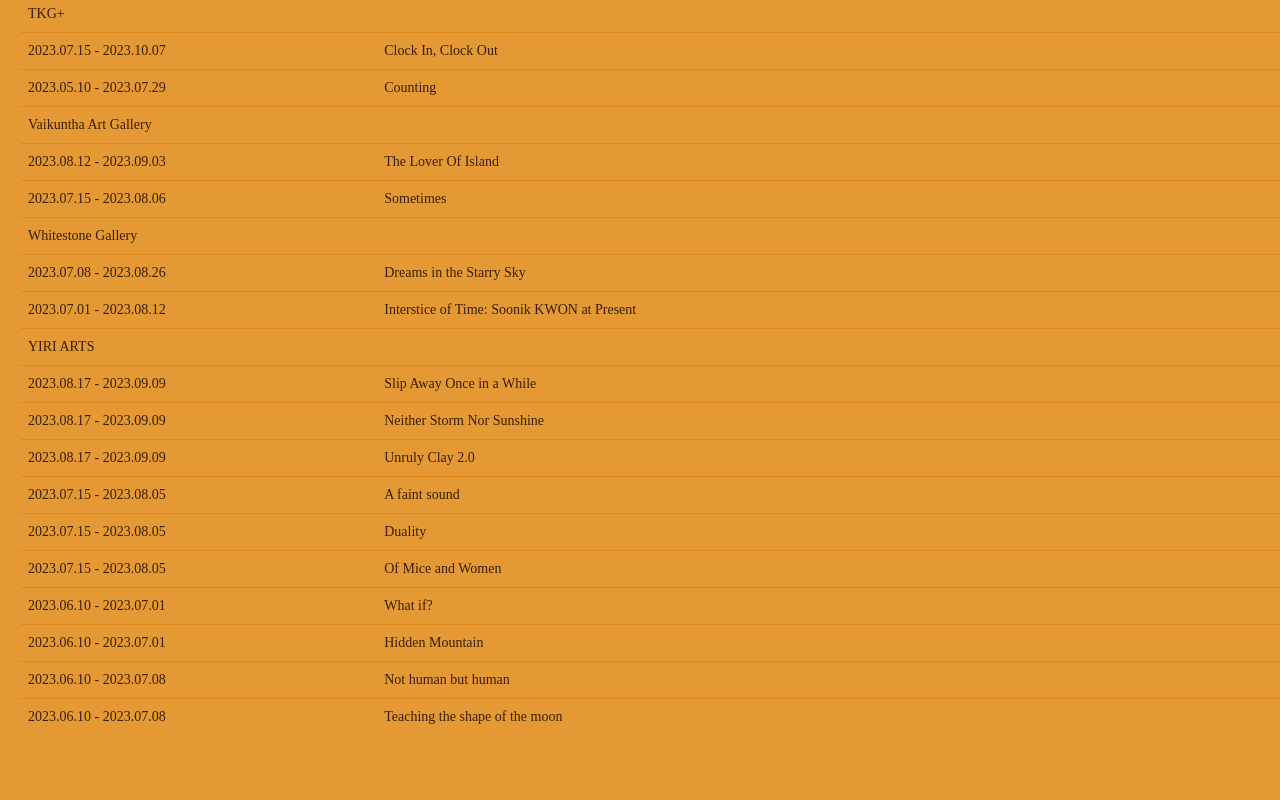
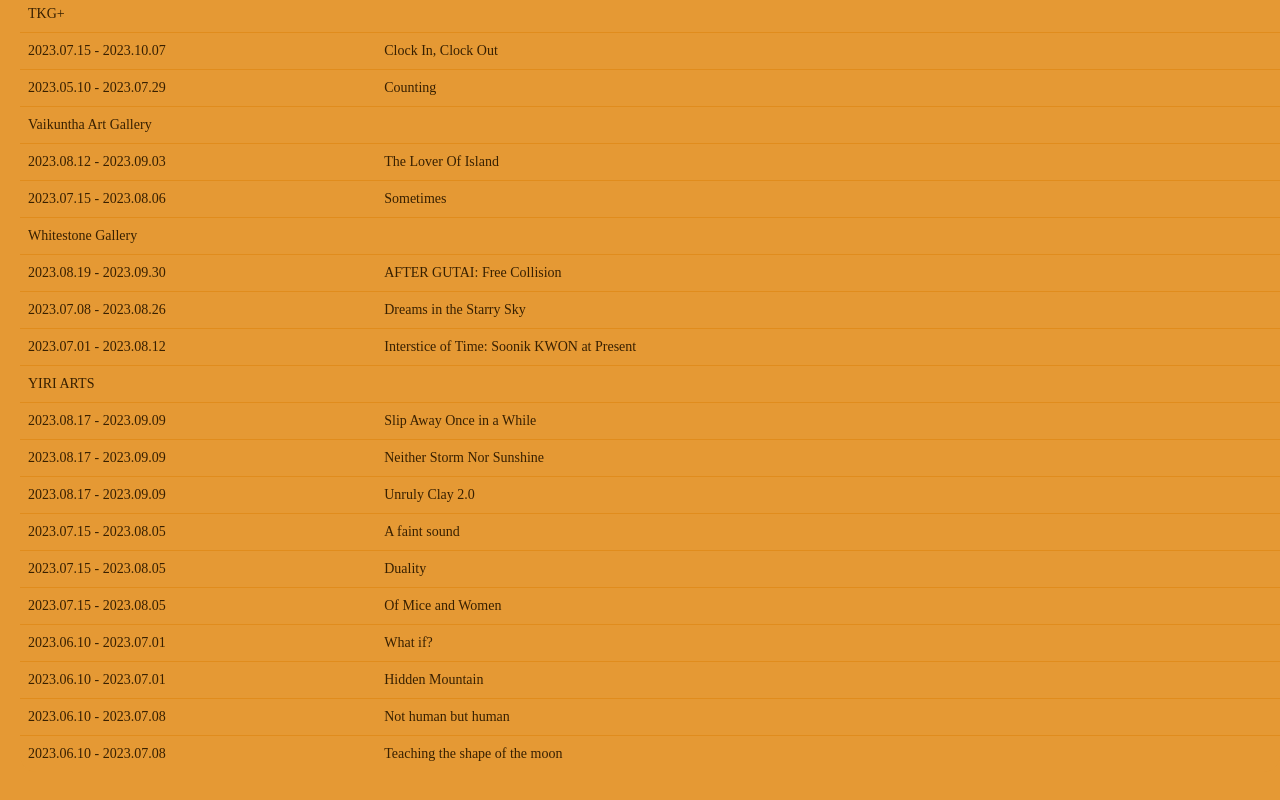
Before and after one commit to tjHsu/gallery-map, a Next.js app: page /events in a window 1280 px wide. Shown: the part 4434-5234 px from the top of the page. Built offline with nearby package versions, Linux system fonts and the light colour scheme; a web font is replaced by a local one.

Commit message:
Update Constants.ts

```diff
--- a/src/constants/Constants.ts
+++ b/src/constants/Constants.ts
@@ -2714,6 +2714,11 @@ export const GALLERIES = [
     website: "https://www.whitestone-gallery.com/",
     isSeparator: false,
     exhibitions: [{
+      artist: "Jiro YOSHIHARA, Kazuo SHIRAGA, Yasuo SUMI, Shozo SHIMAMOTO, Atsuko TANAKA",
+      showName: "AFTER GUTAI: Free Collision",
+      date: "2023.08.19 - 2023.09.30",
+      openingDate: ""
+    },{
       artist: "ARU Meng",
       showName: "Dreams in the Starry Sky",
       date: "2023.07.08 - 2023.08.26",
```
